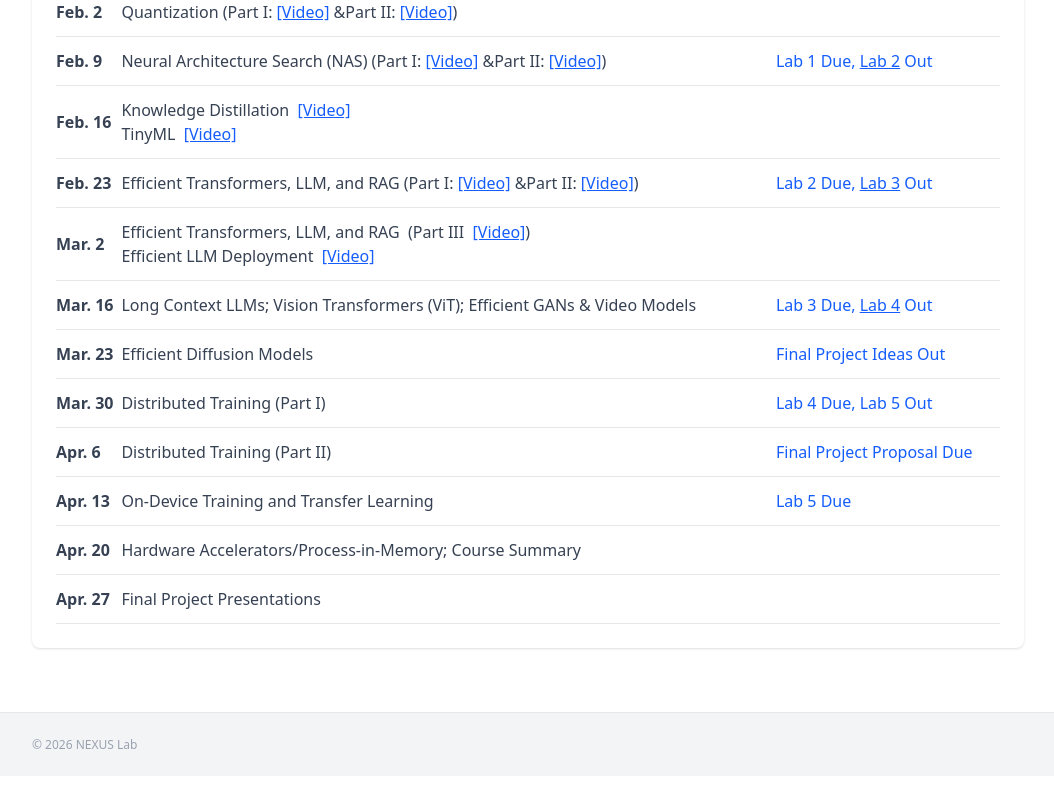
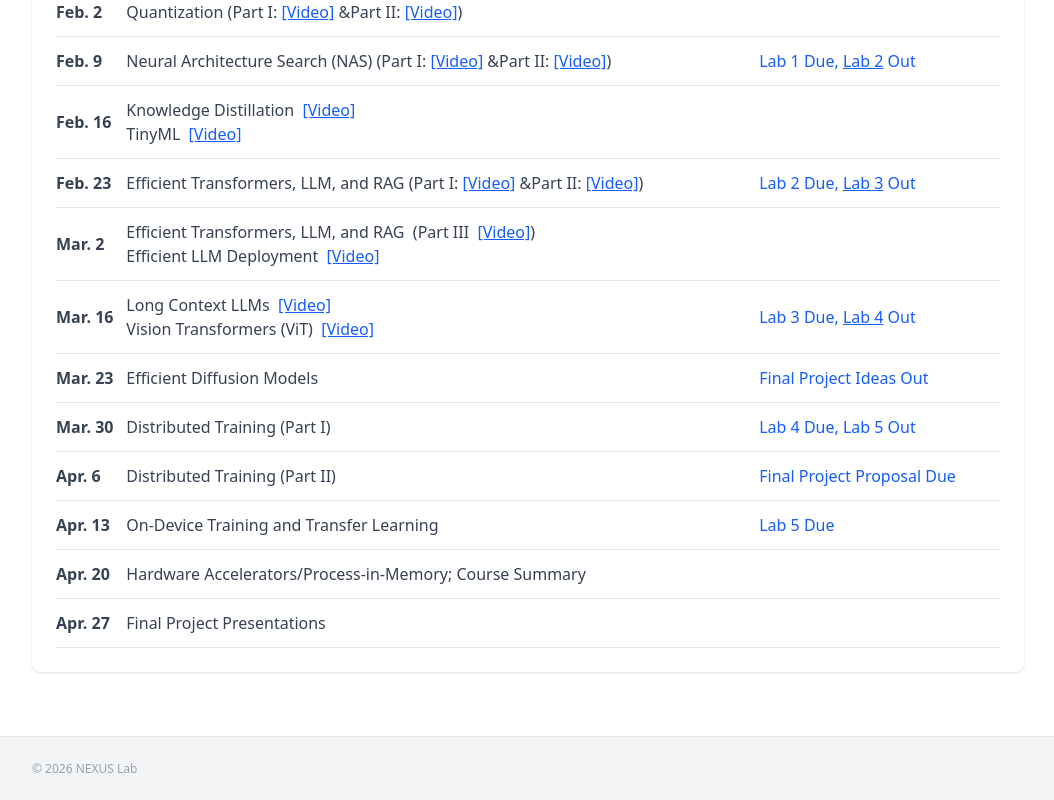
Before and after one commit to NEXUS-Pitt/nexus-pitt.github.io, a React (Vite) app: page /#/course in a window 1280 px wide. Shown: the part 1376-2176 px from the top of the page, without its empty margins (112-1166 px from the left). Before the commit the page ends 2152 px from the top, so only its background shows below. Built offline with nearby package versions, Linux system fonts and the light colour scheme; a web font is replaced by a local one.

Commit message:
Update CoursePage.tsx

```diff
--- a/src/components/Course/CoursePage.tsx
+++ b/src/components/Course/CoursePage.tsx
@@ -204,7 +204,11 @@ const CoursePage: React.FC = () => {
                                     <tr className="border-b border-gray-200">
                                         <td className="py-3 font-semibold">Mar. 16</td>
                                         <td className="py-3">
-                                            Long Context LLMs; Vision Transformers (ViT); Efficient GANs &amp; Video Models
+                                            Long Context LLMs
+                                            &nbsp;<a href="https://youtu.be/xbd3LhddVLA" className="text-blue-600 underline" target="_blank" rel="noopener noreferrer">[Video]</a>
+                                            <br />
+                                            Vision Transformers (ViT)
+                                            &nbsp;<a href="https://youtu.be/bGF4W6qiD3A" className="text-blue-600 underline" target="_blank" rel="noopener noreferrer">[Video]</a>
                                         </td>
                                         <td className="py-3 text-blue-600">
                                             Lab 3 Due, <a href="https://colab.research.google.com/drive/10AZWtmIGRjOj1OW-TSIOoPniI_nyHz53" className="text-blue-600 underline" target="_blank" rel="noopener noreferrer">Lab 4</a> Out
```
